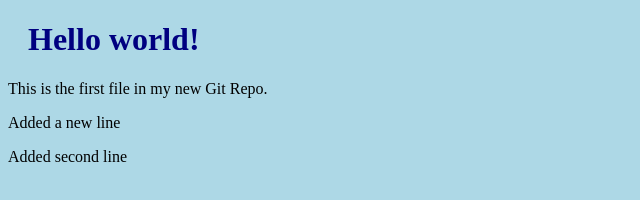
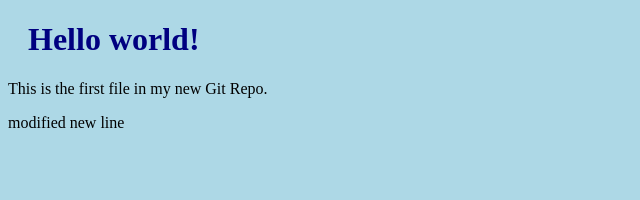
Before and after one commit to GowthamSankaran/git-learning, a plain HTML site: page index.html in a window 1280 px wide. Shown: the whole page, without its empty margins (0-640 px from the left). Drawn offline with Linux system fonts and the light colour scheme.

Commit message:
modified new line

```diff
--- a/index.html
+++ b/index.html
@@ -9,9 +9,8 @@
 <h1>Hello world!</h1>
 <p>This is the first file in my new Git Repo.</p>
 
-<p>Added a new line</p>
+<p>modified new line</p>
 
-<p>Added second line</p>
 
 </body>
 </html>
```
